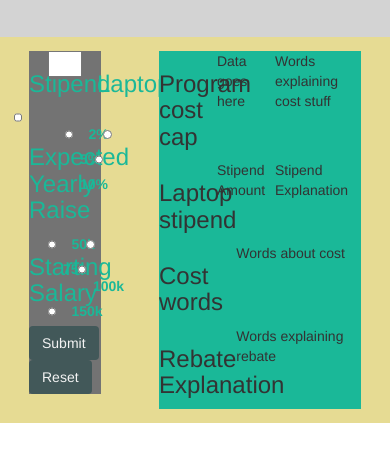
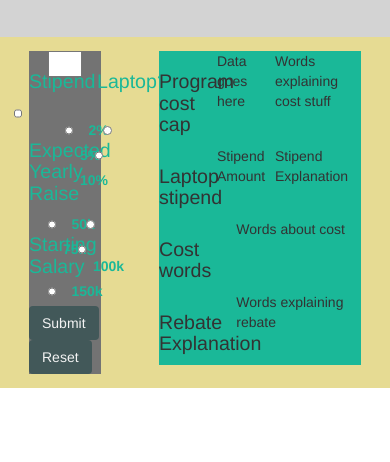
Before and after one commit to lizzkats/ISACalculator, a website: page index.html in a window 390 px wide. Shown: the part 158-620 px from the top of the page. Drawn offline with nearby package versions, Linux system fonts and the light colour scheme.

Commit message:
important added.:

```diff
--- a/stylesheet.css
+++ b/stylesheet.css
@@ -45,7 +45,7 @@ body{
  /*Phone 640 - 860 */
 @media screen and (max-width: 860px) {
   h3{
-    font-size: 1.4em;
+    font-size: 1.4em !important;
     color: white;
   }
 }
```
